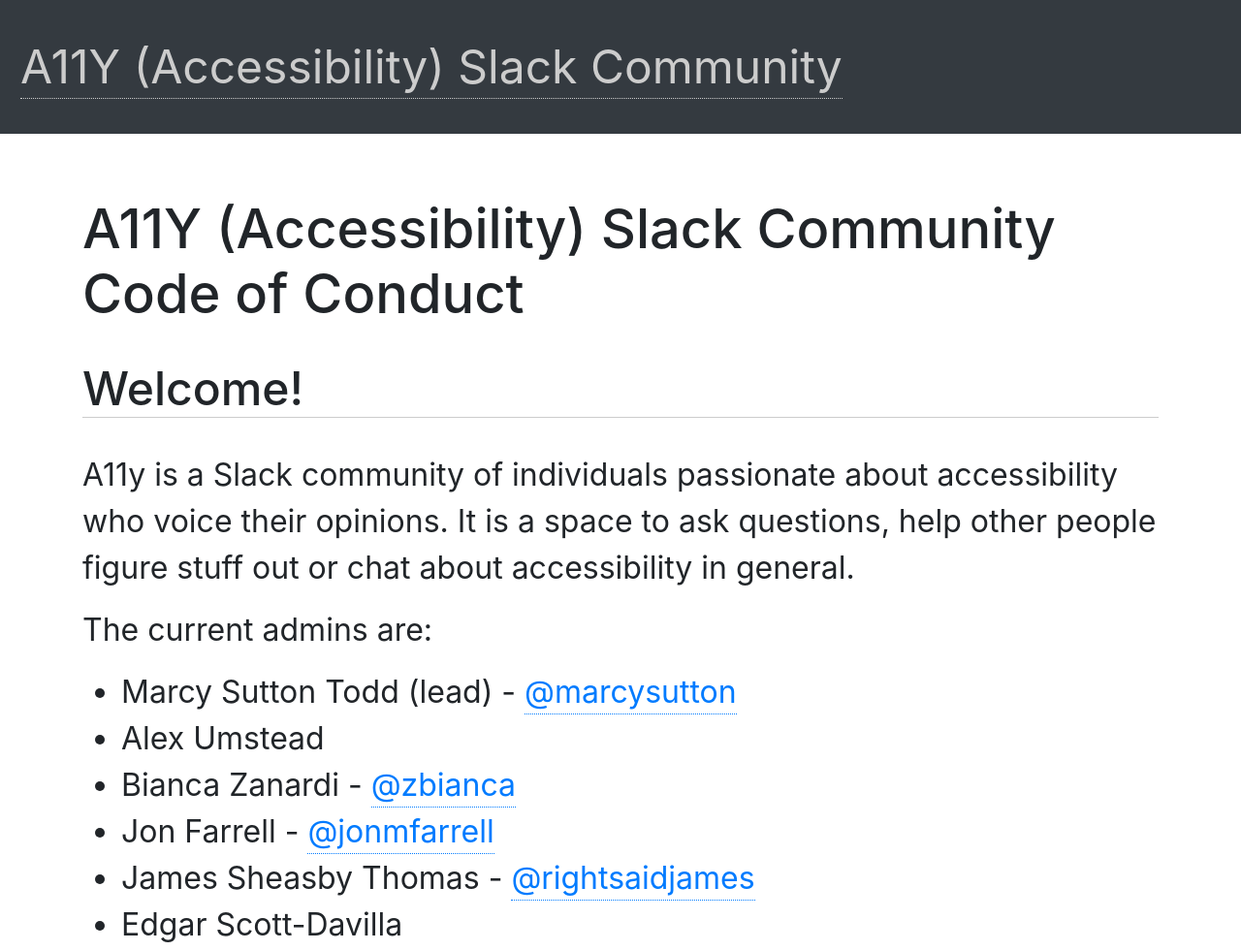
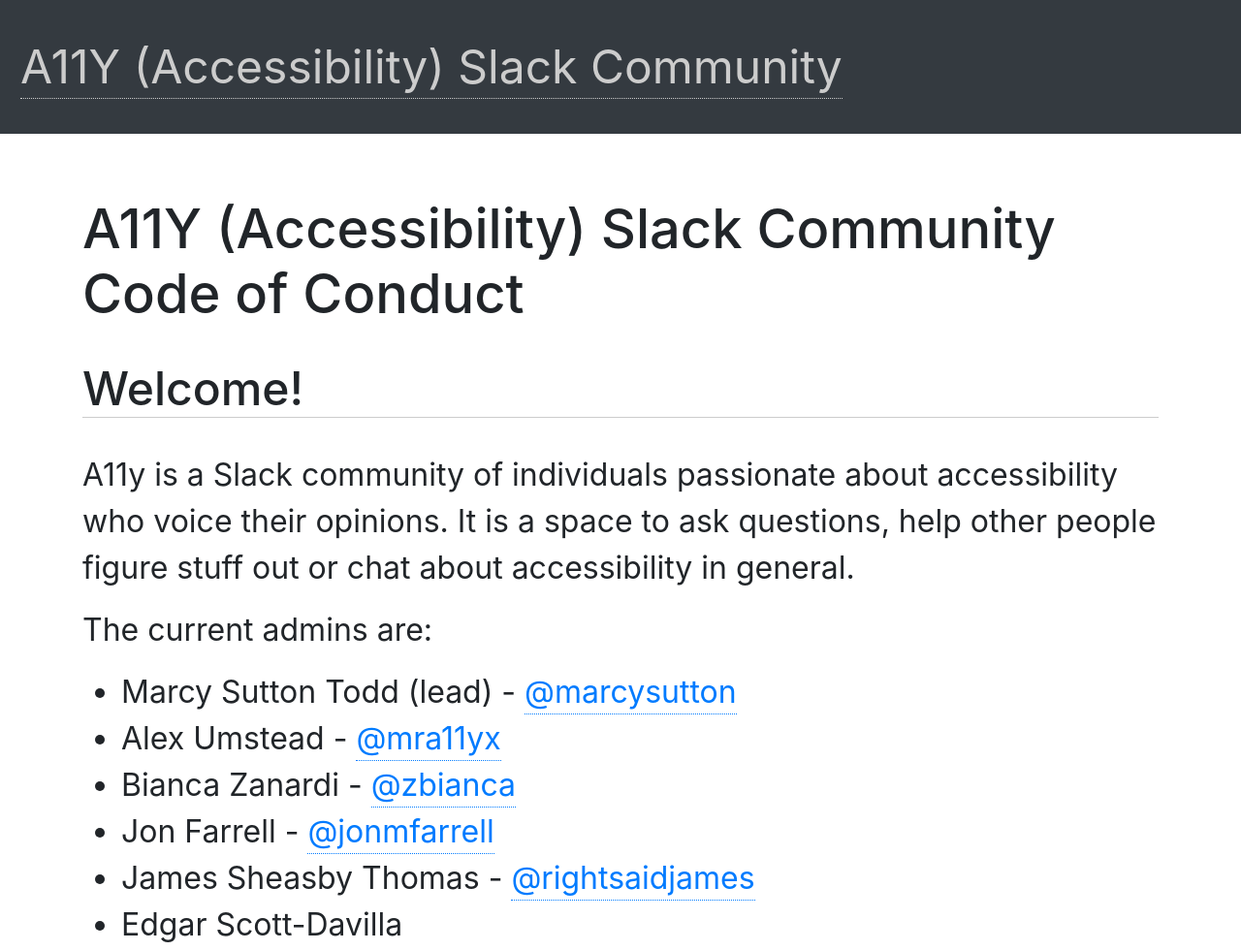
Before and after one commit to accessibility/a11yslack, a plain HTML site: page code-of-conduct.html in a window 1280 px wide. Shown: the top 981 px of the page at 97% size. Drawn offline with nearby package versions, Linux system fonts and the light colour scheme.

Commit message:
Added link to Alex's website

```diff
--- a/code-of-conduct.html
+++ b/code-of-conduct.html
@@ -27,7 +27,7 @@
 			<p>The current admins are:</p>
 			<ul>
 				<li>Marcy Sutton Todd (lead) - <a href="https://github.com/marcysutton">@marcysutton</a></li>
-				<li>Alex Umstead</li>
+				<li>Alex Umstead - <a href="https://mra11yx.com/">@mra11yx</a></li>
 				<li>Bianca Zanardi - <a href="https://www.zbianca.com/">@zbianca</a></li>
 				<li>Jon Farrell - <a href="https://www.linkedin.com/in/jonmfarrell/">@jonmfarrell</a></li>
 				<li>James Sheasby Thomas - <a href="https://rightsaidjames.com/">@rightsaidjames</a></li>
```
